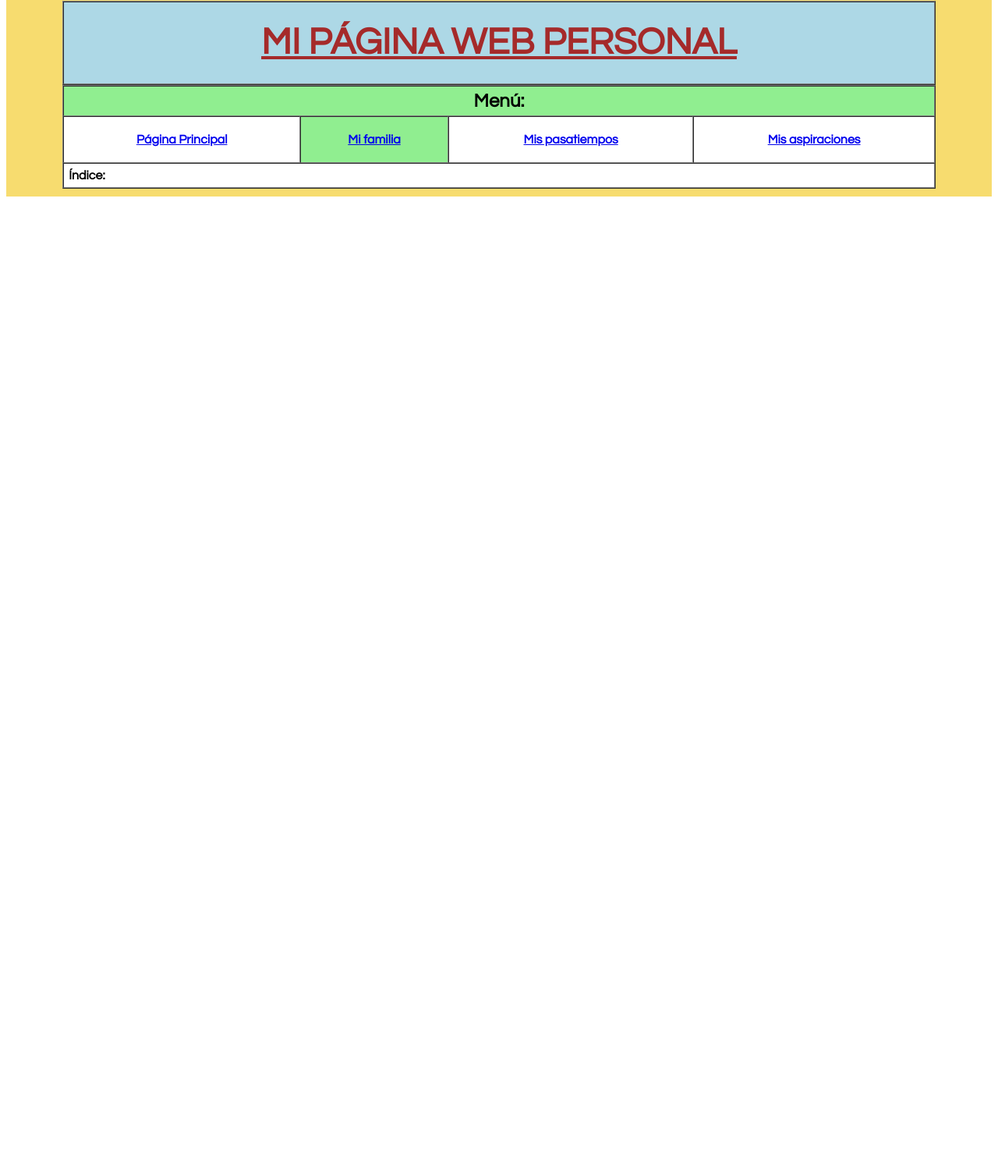
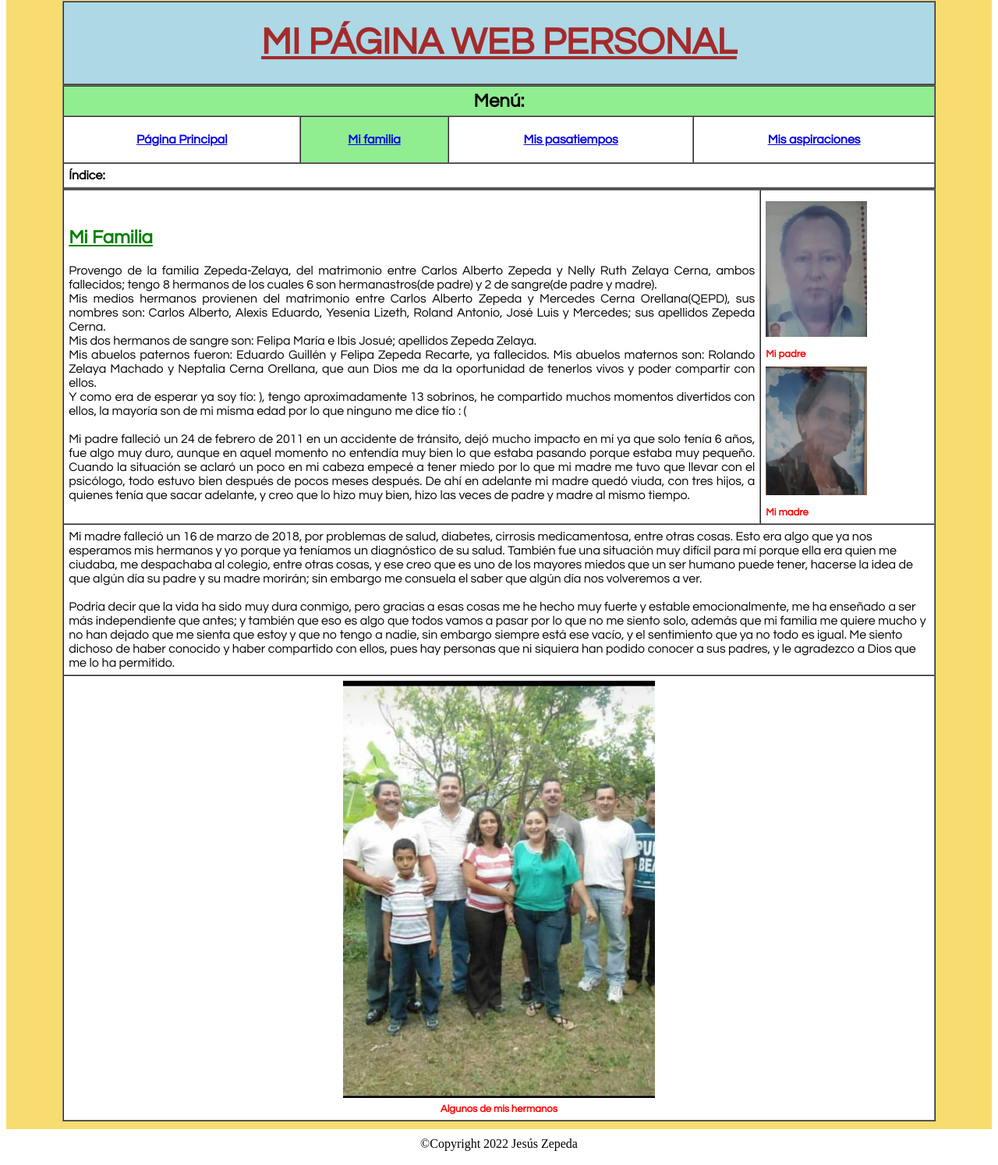
Before and after one commit to Tuchi504/tareapaginawebpersonal, a plain HTML site: page mifamilia.html in a window 1280 px wide. Shown: the part 17-1511 px from the top of the page at 78% size. Before the commit the page ends 800 px from the top, so only its background shows below. Drawn offline with Linux system fonts and the light colour scheme.

Commit message:
Iniciov1.2

```diff
--- a/mifamilia.html
+++ b/mifamilia.html
@@ -44,6 +44,39 @@
                   </td>
                </tr>
             </table>
+            <table align="center" border="1" width="90%" cellpadding="6" cellspacing="0" bgcolor="white">
+               <tr>
+                  <td align="justify" width="80%">
+                     <h2><font face="century gothic" color="green"><u>Mi Familia</u></font></h2>
+                     <font face="century gothic" size="3">Provengo de la familia Zepeda-Zelaya, del matrimonio entre Carlos Alberto Zepeda y Nelly Ruth Zelaya Cerna, ambos fallecidos; tengo 8 hermanos de los cuales 6 son hermanastros(de padre) y 2 de sangre(de padre y madre). <br>Mis medios hermanos provienen del matrimonio entre Carlos Alberto Zepeda y Mercedes Cerna Orellana(QEPD), sus nombres son: Carlos Alberto, Alexis Eduardo, Yesenia Lizeth, Roland Antonio, José Luis y Mercedes; sus apellidos Zepeda Cerna.<br>Mis dos hermanos de sangre son: Felipa María e Ibis Josué; apellidos Zepeda Zelaya.<br>Mis abuelos paternos fueron: Eduardo Guillén y Felipa Zepeda Recarte, ya fallecidos. Mis abuelos maternos son: Rolando Zelaya Machado y Neptalia Cerna Orellana, que aun Dios me da la oportunidad de tenerlos vivos y poder compartir con ellos.<br>Y como era de esperar ya soy tío: ), tengo aproximadamente 13 sobrinos, he compartido muchos momentos divertidos con ellos, la mayoría son de mi misma edad por lo que ninguno me dice tío : (<br><br>
+                     Mi padre falleció un 24 de febrero de 2011 en un accidente de tránsito, dejó mucho impacto en mí ya que solo tenía 6 años, fue algo muy duro, aunque en aquel momento no entendía muy bien lo que estaba pasando porque estaba muy pequeño. Cuando la situación se aclaró un poco en mi cabeza empecé a tener miedo por lo que mi madre me tuvo que llevar con el psicólogo, todo estuvo bien después de pocos meses después. De ahí en adelante mi madre quedó viuda, con tres hijos, a quienes tenía que sacar adelante, y creo que lo hizo muy bien, hizo las veces de padre y madre al mismo tiempo.</font>
+                  </td>
+                  <td>
+                     <img src="../tareapaginawebpersonal/img/mipadre.jpeg" width="130" height="auto" alt="Mi padre" vspace="8"><br>
+                     <font face="century gothic" size="2" color="red"><b>Mi padre</b></font><br>
+                     <img src="../tareapaginawebpersonal/img/mimadre.jpeg" width="130" height="auto" alt="Mi madre" vspace="8"><br>
+                     <font face="century gothic" size="2" color="red"><b>Mi madre</b></font>
+                  </td>
+               </tr>
+               <tr>
+                  <td colspan="2">
+                     <font face="century gothic" size="3">Mi madre falleció un 16 de marzo de 2018, por problemas de salud, diabetes, cirrosis medicamentosa, entre otras cosas. Esto era algo que ya nos esperamos mis hermanos y yo porque ya teníamos un diagnóstico de su salud. También fue una situación muy difícil para mí porque ella era quien me ciudaba, me despachaba al colegio, entre otras cosas, y ese creo que es uno de los mayores miedos que un ser humano puede tener, hacerse la idea de que algún día su padre y su madre morirán; sin embargo me consuela el saber que algún día nos volveremos a ver.<br><br>Podría decir que la vida ha sido muy dura conmigo, pero gracias a esas cosas me he hecho muy fuerte y estable emocionalmente, me ha enseñado a ser más independiente que antes; y también que eso es algo que todos vamos a pasar por lo que no me siento solo, además que mi familia me quiere mucho y no han dejado que me sienta que estoy y que no tengo a nadie, sin embargo siempre está ese vacío, y el sentimiento que ya no todo es igual. Me siento dichoso de haber conocido y haber compartido con ellos, pues hay personas que ni siquiera han podido conocer a sus padres, y le agradezco a Dios que me lo ha permitido.</font>
+                  </td>
+               </tr>
+               <tr>
+                  <td align="center" colspan="2">
+                     <img src="../tareapaginawebpersonal/img/algunosdemishermanos.jpeg" width="400" height="auto" alt="Algunos de mis hermanos"><br>
+                     <font face="century gothic" size="2" color="red"><b>Algunos de mis hermanos</b></font>
+                  </td>
+               </tr>
+            </table>
+         </td>
+      </tr>
+      <tr>
+         <td align="center">
+            <footer>
+               &copy;Copyright 2022 Jesús Zepeda
+            </footer>
          </td>
       </tr>
    </table>
```
Also changed, not shown: aspiraciones.html (+7 -0 lines), index.html (+8 -1 lines), pasatiempos.html (+7 -0 lines), img/algunosdemishermanos.jpeg (added), img/mimadre.jpeg (added), img/mipadre.jpeg (added), img/mipasatiempo.jpeg (added), img/paginaprincipalimg.jpeg (renamed from Imgs/paginaprincipalimg.jpeg).
